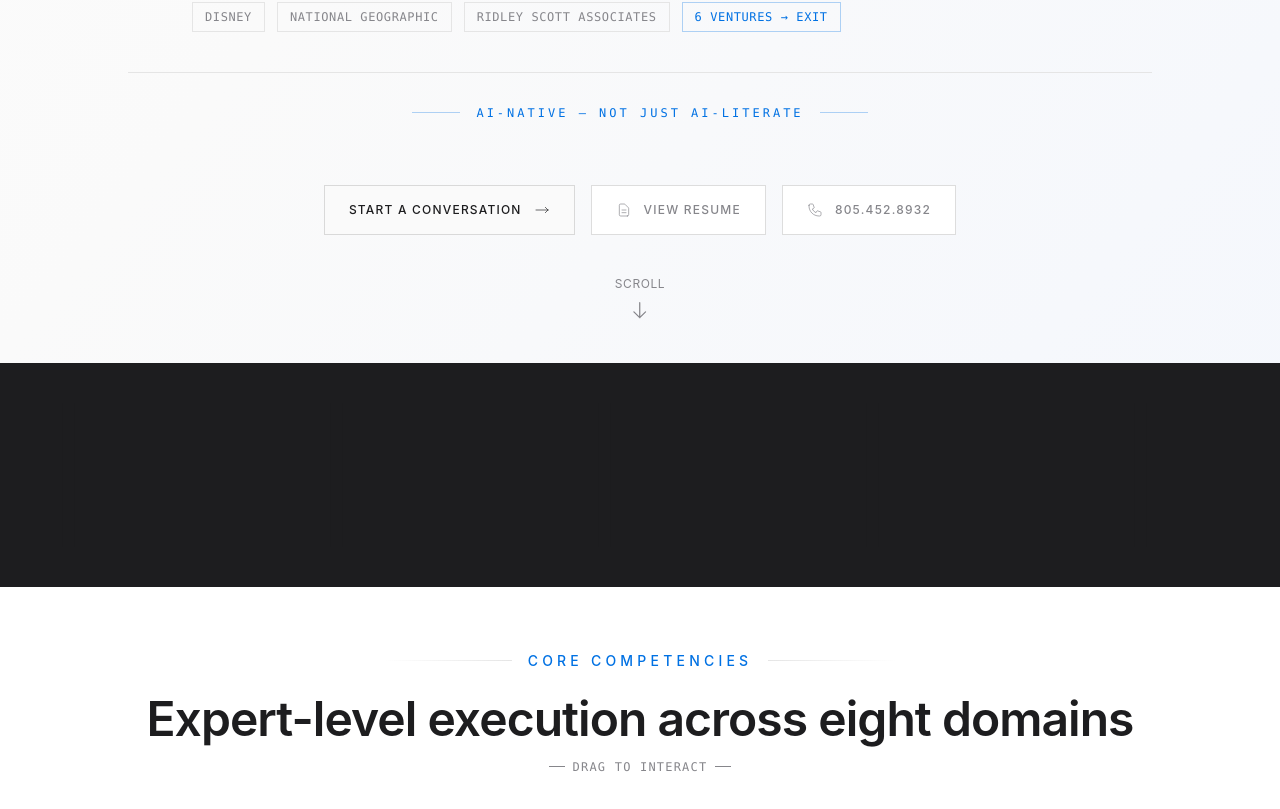
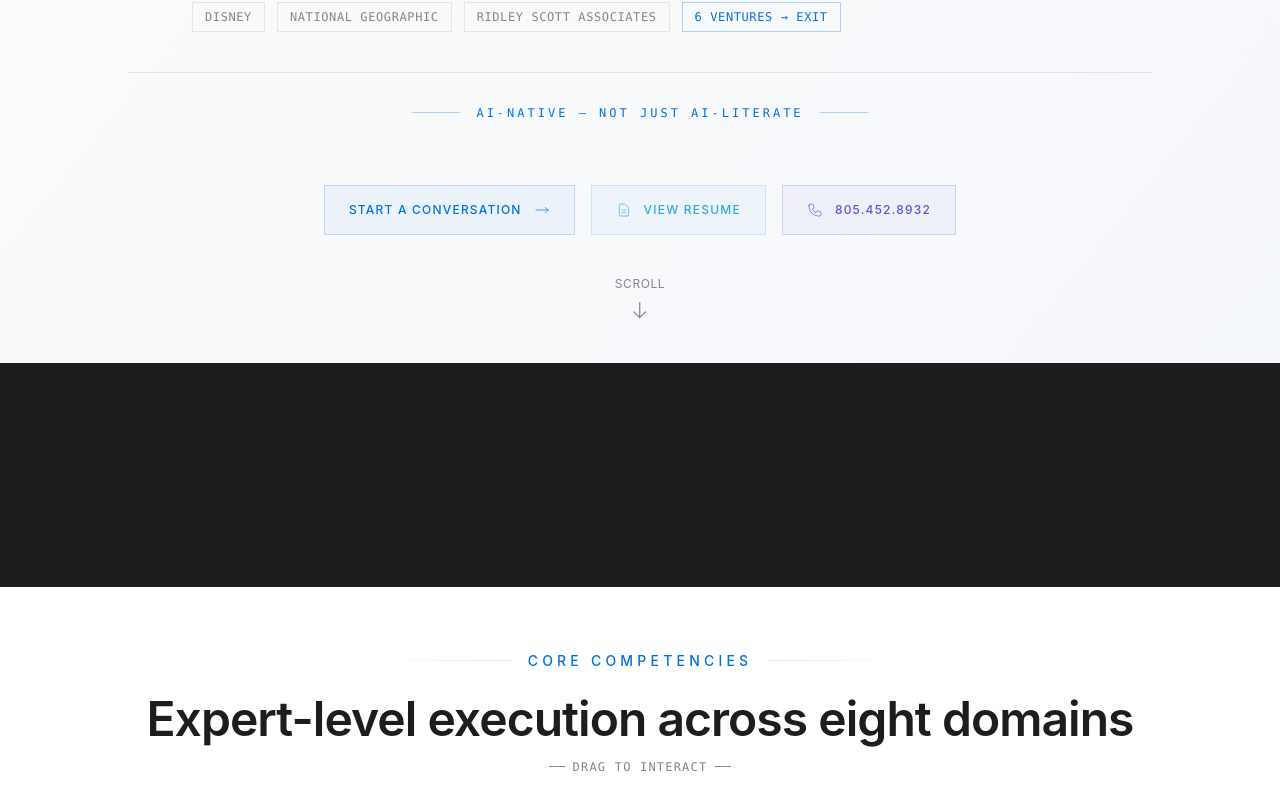
Before and after one commit to Mx7Zero/chrestenson.2026, a React (Vite) app in the folder fix/: page / in a window 1280 px wide. Shown: the part 1218-2027 px from the top of the page. Built offline with nearby package versions, Linux system fonts and the light colour scheme.

Commit message:
CTA: 3 blue hues (deep, sky, indigo), all go black on hover

```diff
--- a/fix/src/components/Hero.tsx
+++ b/fix/src/components/Hero.tsx
@@ -882,18 +882,18 @@ export const Hero = () => {
           </div>
         </div>
 
-        {/* CTA Buttons - Architectural with thin borders */}
+        {/* CTA Buttons - Blue hues, black on hover */}
         <div ref={ctaRef} className="flex flex-col sm:flex-row items-stretch justify-center gap-3 md:gap-4">
-          {/* Primary - Start a Conversation */}
+          {/* Primary - Start a Conversation - Deep Blue */}
           <a
             href="mailto:matthew@chrestenson.com"
-            className="group relative flex items-center justify-center gap-3 px-6 py-4 border border-[#1D1D1F]/15 bg-[#FAFAFA] hover:bg-[#1D1D1F] hover:border-[#1D1D1F] transition-all duration-300"
+            className="group relative flex items-center justify-center gap-3 px-6 py-4 border border-[#0071E3]/20 bg-[#0071E3]/5 hover:bg-[#1D1D1F] hover:border-[#1D1D1F] transition-all duration-300"
           >
-            <span className="text-xs font-medium tracking-widest uppercase text-[#1D1D1F] group-hover:text-white transition-colors duration-300">
+            <span className="text-xs font-medium tracking-widest uppercase text-[#0071E3] group-hover:text-white transition-colors duration-300">
               Start a Conversation
             </span>
             <svg
-              className="w-4 h-4 text-[#1D1D1F] group-hover:text-white transition-colors duration-300"
+              className="w-4 h-4 text-[#0071E3] group-hover:text-white transition-colors duration-300"
               fill="none"
               stroke="currentColor"
               viewBox="0 0 24 24"
@@ -902,28 +902,28 @@ export const Hero = () => {
             </svg>
           </a>
 
-          {/* Secondary - View Resume */}
+          {/* Secondary - View Resume - Sky Blue */}
           <button
             onClick={() => setIsResumeOpen(true)}
-            className="group relative flex items-center justify-center gap-3 px-6 py-4 border border-[#1D1D1F]/15 bg-white hover:bg-[#F5F5F7] hover:border-[#1D1D1F]/30 transition-all duration-300"
+            className="group relative flex items-center justify-center gap-3 px-6 py-4 border border-[#34AADC]/20 bg-[#34AADC]/5 hover:bg-[#1D1D1F] hover:border-[#1D1D1F] transition-all duration-300"
           >
-            <svg className="w-4 h-4 text-[#86868B] group-hover:text-[#1D1D1F] transition-colors duration-300" fill="none" stroke="currentColor" viewBox="0 0 24 24">
+            <svg className="w-4 h-4 text-[#34AADC] group-hover:text-white transition-colors duration-300" fill="none" stroke="currentColor" viewBox="0 0 24 24">
               <path strokeLinecap="round" strokeLinejoin="round" strokeWidth={1} d="M9 12h6m-6 4h6m2 5H7a2 2 0 01-2-2V5a2 2 0 012-2h5.586a1 1 0 01.707.293l5.414 5.414a1 1 0 01.293.707V19a2 2 0 01-2 2z" />
             </svg>
-            <span className="text-xs font-medium tracking-widest uppercase text-[#86868B] group-hover:text-[#1D1D1F] transition-colors duration-300">
+            <span className="text-xs font-medium tracking-widest uppercase text-[#34AADC] group-hover:text-white transition-colors duration-300">
               View Resume
             </span>
           </button>
 
-          {/* Tertiary - Call */}
+          {/* Tertiary - Call - Indigo Blue */}
           <a
             href="tel:+18054528932"
-            className="group relative flex items-center justify-center gap-3 px-6 py-4 border border-[#1D1D1F]/15 bg-white hover:bg-[#F5F5F7] hover:border-[#1D1D1F]/30 transition-all duration-300"
+            className="group relative flex items-center justify-center gap-3 px-6 py-4 border border-[#5856D6]/20 bg-[#5856D6]/5 hover:bg-[#1D1D1F] hover:border-[#1D1D1F] transition-all duration-300"
           >
-            <svg className="w-4 h-4 text-[#86868B] group-hover:text-[#1D1D1F] transition-colors duration-300" fill="none" stroke="currentColor" viewBox="0 0 24 24">
+            <svg className="w-4 h-4 text-[#5856D6] group-hover:text-white transition-colors duration-300" fill="none" stroke="currentColor" viewBox="0 0 24 24">
               <path strokeLinecap="round" strokeLinejoin="round" strokeWidth={1} d="M3 5a2 2 0 012-2h3.28a1 1 0 01.948.684l1.498 4.493a1 1 0 01-.502 1.21l-2.257 1.13a11.042 11.042 0 005.516 5.516l1.13-2.257a1 1 0 011.21-.502l4.493 1.498a1 1 0 01.684.949V19a2 2 0 01-2 2h-1C9.716 21 3 14.284 3 6V5z" />
             </svg>
-            <span className="text-xs font-medium tracking-widest uppercase text-[#86868B] group-hover:text-[#1D1D1F] transition-colors duration-300">
+            <span className="text-xs font-medium tracking-widest uppercase text-[#5856D6] group-hover:text-white transition-colors duration-300">
               805.452.8932
             </span>
           </a>
```
